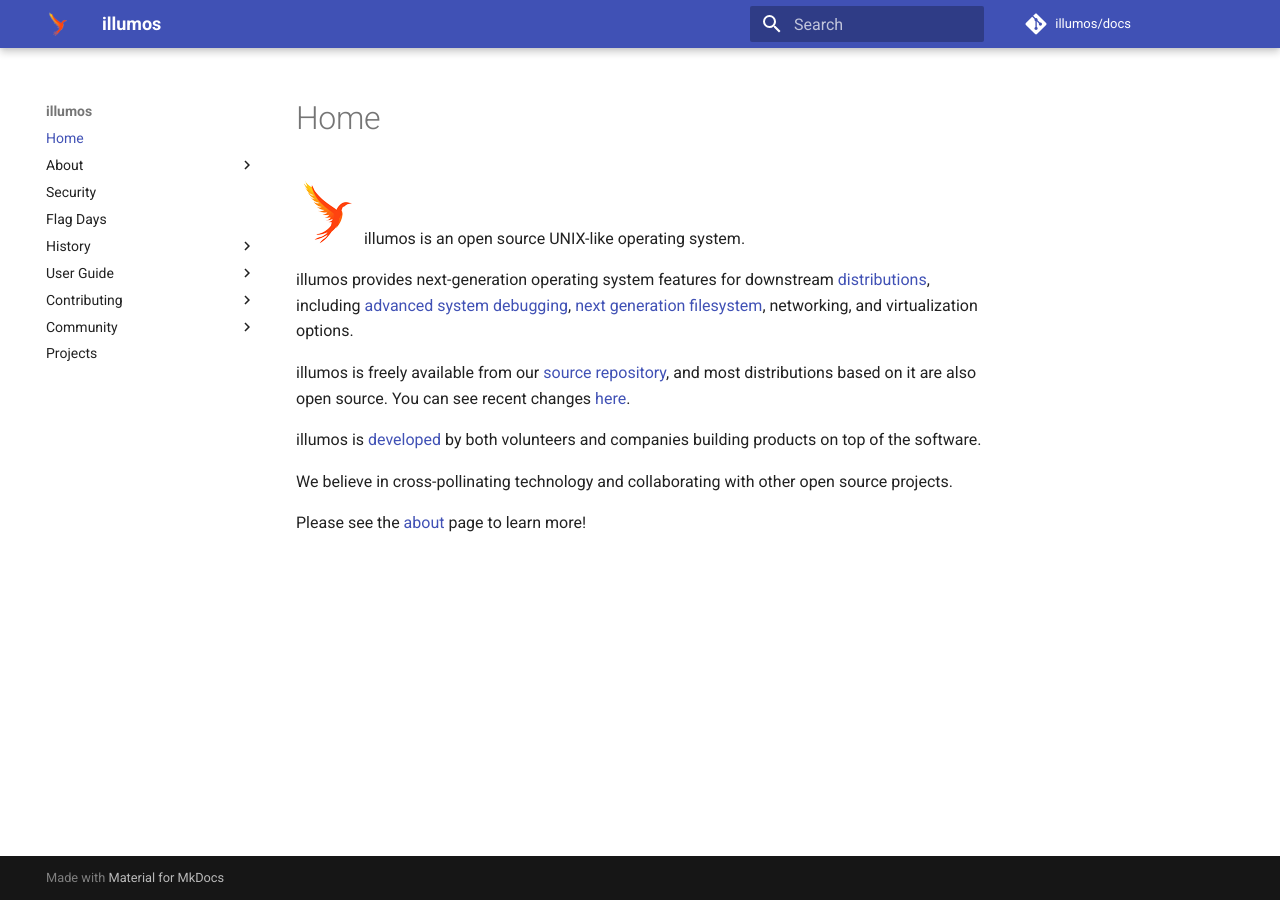
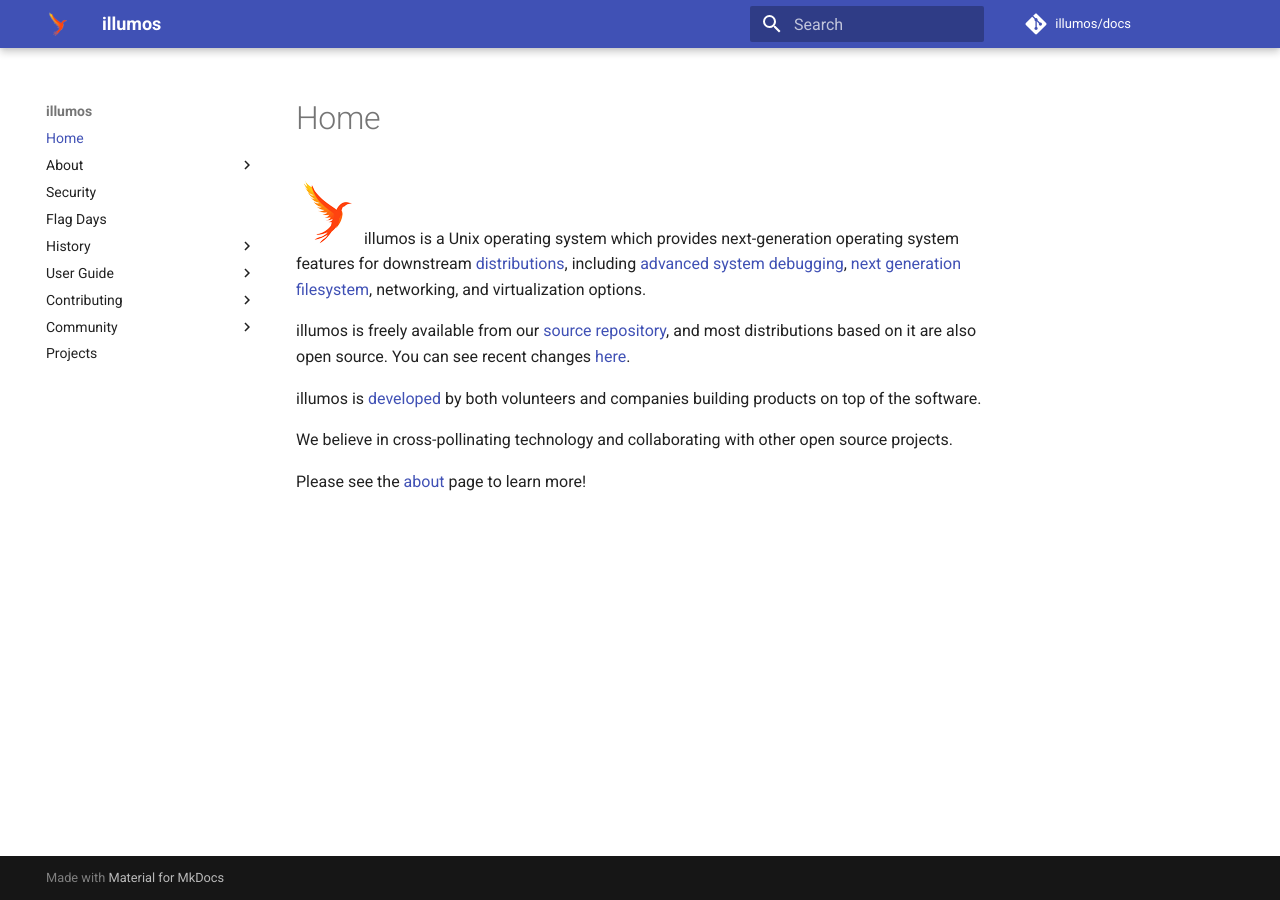
Before and after one commit to illumos/docs, an MkDocs documentation site: the page built from docs/index.md, in a window 1280 px wide. Built offline with MkDocs 1.6.1 and Material for MkDocs 9.7.7, drawn with Linux system fonts in a browser that asks for light colours; comment, search, counter and statistics services are not loaded; old or Windows-style settings are respelled for this version of MkDocs.

Commit message:
Rephrase

```diff
--- a/docs/index.md
+++ b/docs/index.md
@@ -1,6 +1,5 @@
-![logo](images/logo.png) illumos is an open source UNIX-like operating system.
-
-illumos provides next-generation operating system features for downstream
+![logo](images/logo.png) illumos is a Unix operating system which provides
+next-generation operating system features for downstream
 [distributions](about/distro.md), including [advanced system
 debugging](http://dtrace.org/guide/), [next generation
 filesystem](http://open-zfs.org/), networking, and virtualization options.
```
